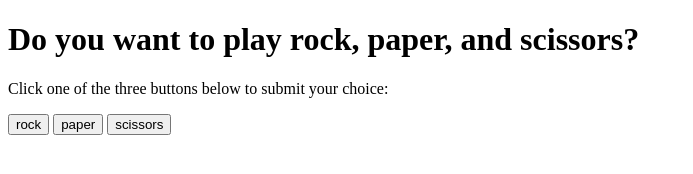
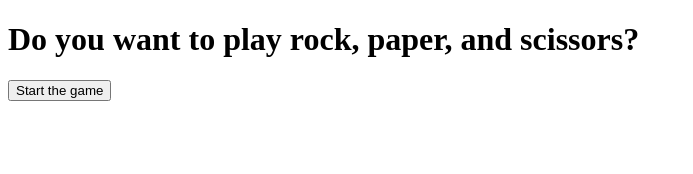
Before and after one commit to tuananh-ng/odin-rock-paper-scissors, a plain HTML site: page index.html in a window 1280 px wide. Shown: the whole page, without its empty margins (0-693 px from the left). Drawn offline with Linux system fonts and the light colour scheme.

Commit message:
Change the initial layout of the page
It should only contain something to start the game. Everything else
will appear through some DOM methods.

```diff
--- a/index.html
+++ b/index.html
@@ -8,9 +8,6 @@
 </head>
 <body>
     <h1 class="h1">Do you want to play rock, paper, and scissors?</h1>
-    <p class="para">Click one of the three buttons below to submit your choice:</p>
-    <button class="btn">rock</button>
-    <button class="btn">paper</button>
-    <button class="btn">scissors</button>
+    <button id="start">Start the game</button>
 </body>
 </html>
```
